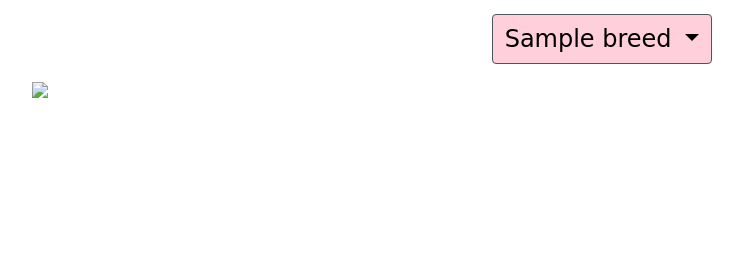
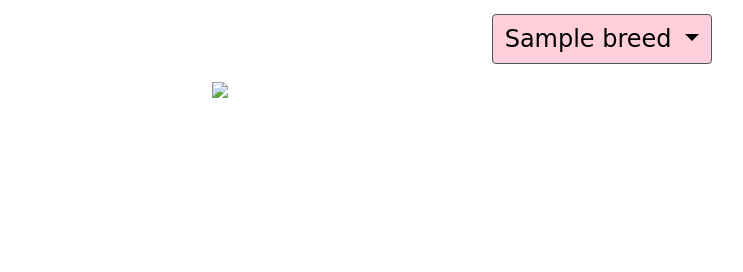
Before and after one commit to Mayden-Academy/2019-rmp-doginator, a PHP site: page /gallery.php?id=1 in a window 1320 px wide; the page is wider, and only the part inside the window is pictured. Shown: the part 230-502 px from the top of that part, without its empty margins (58-801 px from the left). Run offline with PHP 8.4, Linux system fonts and the light colour scheme; tables that the repository leaves empty or names only in its code hold one stand-in row (values such as "Sample post"); some libraries are stand-ins or nearby versions; some web fonts are replaced.

Commit message:
Made all images being displayed 3 in a row.

```diff
--- a/gallery.php
+++ b/gallery.php
@@ -57,7 +57,7 @@
                     echo 'There are no pictures for this breed';
                 } else {
                 foreach ($dog->getImages() as $image) {
-                    echo '<div class="img-container">
+                    echo '<div class="col-4 img-container">
                     <img src="'. $image . '">
                 </div>';
                     }
```
